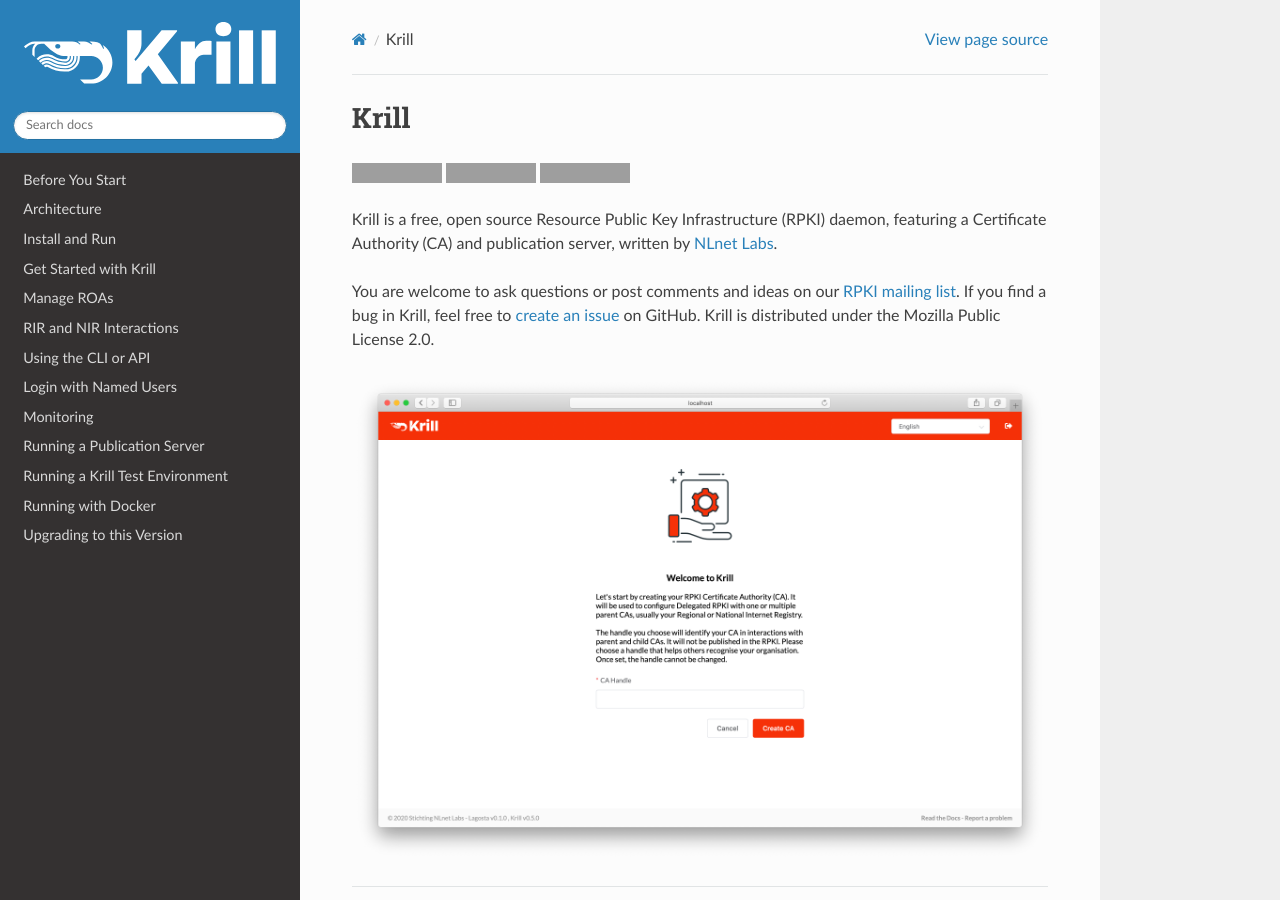
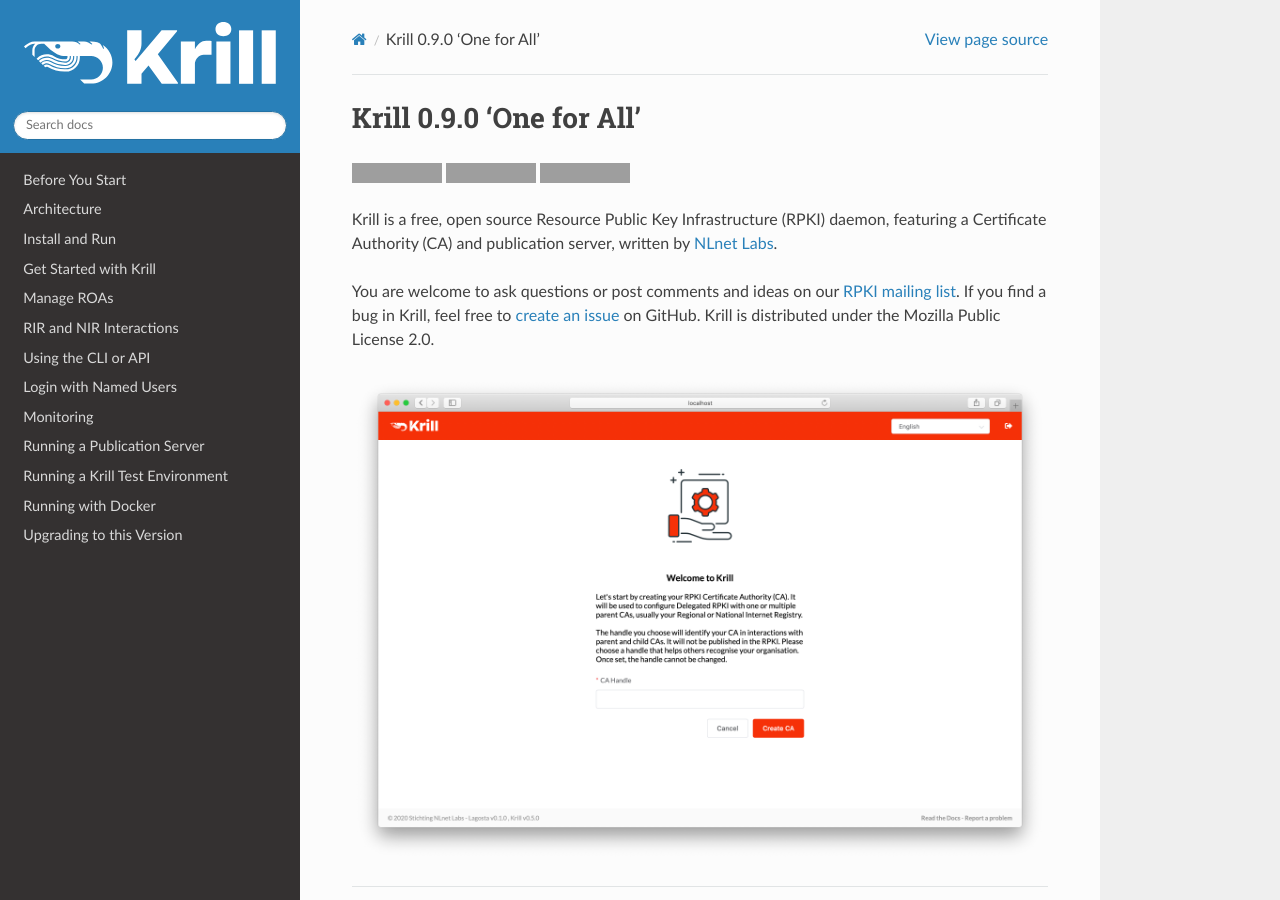
Before and after one commit to NLnetLabs/krill-manual, a Sphinx documentation site: the page built from source/index.rst, in a window 1280 px wide and 900 px high. Built offline with Sphinx 7.4.7 and the Read the Docs theme 2.0.0, drawn with Linux system fonts in a browser that asks for light colours; grey boxes are pictures that could not be loaded.

Commit message:
Add release number and name

```diff
--- a/source/index.rst
+++ b/source/index.rst
@@ -1,7 +1,7 @@
 .. _doc_krill:
 
-Krill
-=====
+Krill 0.9.0 'One for All'
+=========================
 
 |docsupdated| |discord| |twitter|
 
```
